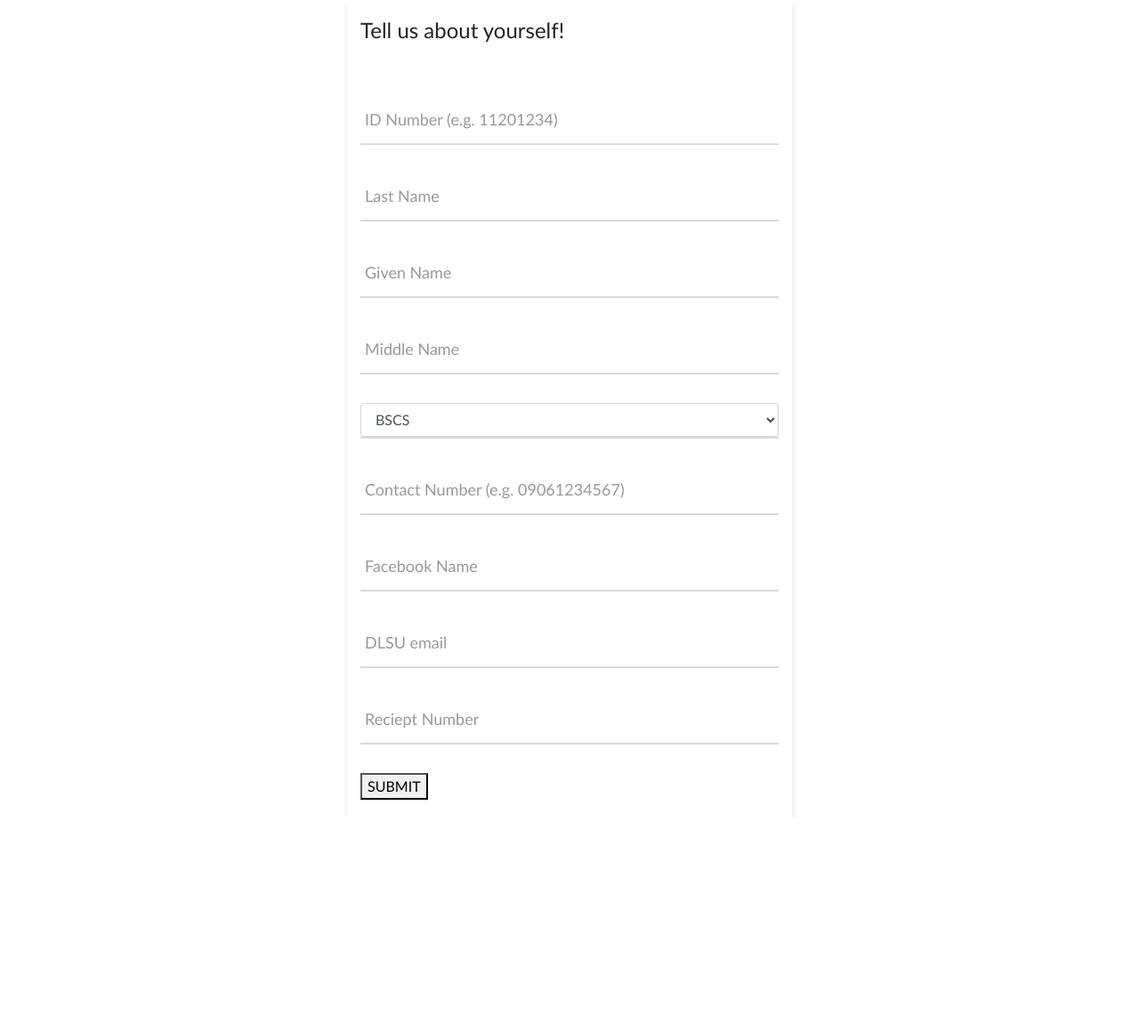
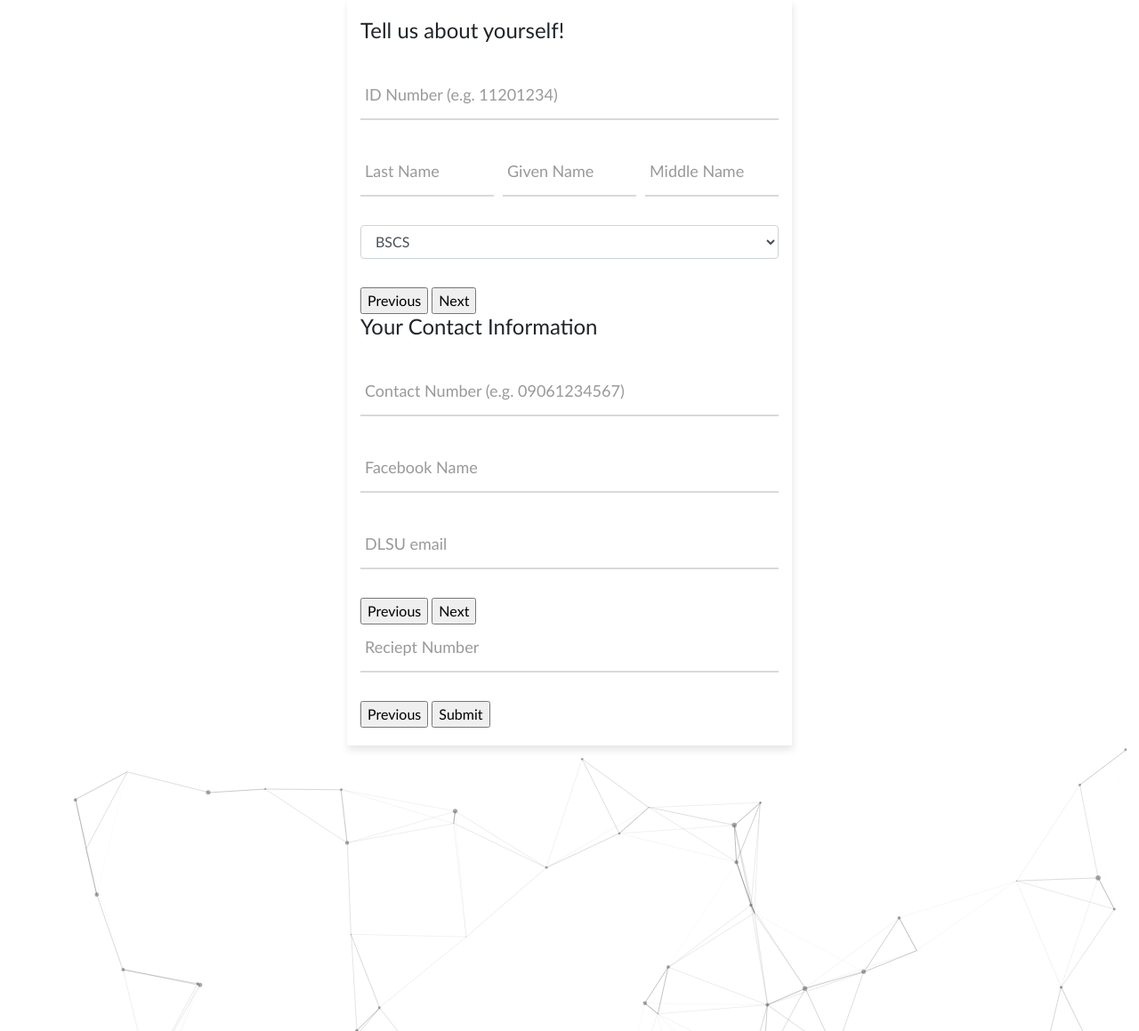
Before and after one commit to XunylYasna/ARW2019, a Node server app: page /register/ in a window 1280 px wide. Shown: the top 1159 px of the page at 89% size. Before the commit the page ends 919 px from the top, so only its background shows below. Run offline with Node 20, Linux system fonts and the light colour scheme; some libraries are stand-ins or nearby versions.

Commit message:
made name inputs inline, added fieldsets

```diff
--- a/public/css/style.css
+++ b/public/css/style.css
@@ -273,4 +273,23 @@
     margin-bottom: 60px;
   }
 
+.inline {
+  display: inline-flex;
+}
+
+.inline div {
+  margin-left: 5px;
+  margin-right: 5px;
+}
+
+.inline div:first-child {
+  margin-left: 0px;
+  margin-right: 5px;
+}
+
+.inline div:last-child {
+  margin-left: 5px;
+  margin-right: 0px;
+}
+
   /* End registration */
--- a/views/register.hbs
+++ b/views/register.hbs
@@ -1,16 +1,16 @@
-<div id="particles-js">
+<div id="particles">
     <div id = "register" class="container">
-        <div class = "brand vertical center">
-            <h4 class = "brand title m-b-60">
+        <form class="register-form validate-form">
+            <fieldset>
+                <h4 class = "brand title m-b-32">
                 Tell us about yourself!
                 </h4>
-
-            <form class="register-form validate-form">
                 <div class="wrap-input validate-input m-b-32" data-validate="Enter your ID Number">
                     <input class="input" type="text" name="id_number">
                     <span class="focus-input" data-placeholder="ID Number (e.g. 11201234)"></span>
                 </div>
 
+                <div class="inline">
                     <div class="wrap-input validate-input m-b-32" data-validate="Enter your Last Name">
                         <input class="input" type="text" name="last_name">
                         <span class="focus-input" data-placeholder="Last Name"></span>
@@ -25,11 +25,9 @@
                         <input class="input" type="text" name="middle_name">
                         <span class="focus-input" data-placeholder="Middle Name"></span>
                     </div>
-                <!--
-                    a.	"BSCS", "BSIT", "BSCS-ST", "BSCS-NE", "BSCS-IST", "BSCS-CSE",
-                    "BS-INSYS", "IET-GD2", "IET-AD2", "IET-GDS", "IET-ADS", "CSS", "BSMSCS", others
-                -->
-                <div class="wrap-input validate-input m-b-32">
+                </div>
+
+                <div class="m-b-32">
                     <select class="form-control" data-live-search="true">
                         <option value="BSCS">BSCS</option>
                         <option value="BSIT">BSIT</option>
@@ -46,7 +44,14 @@
                         <option value="BSMSCS">BSMSCS</option>
                     </select>
                 </div>
+                <input type="button" name="previous" class="previous action-button-previous" value="Previous"/>
+                <input type="button" name="next" class="next action-button" value="Next"/>
+            </fieldset>
 
+            <fieldset>
+                <h4 class = "brand title m-b-32">
+                Your Contact Information
+                </h4>
                 <div class="wrap-input validate-input m-b-32" data-validate="Error msg">
                     <input class="input" type="text" name="contact_number">
                     <span class="focus-input" data-placeholder="Contact Number (e.g. 09061234567)"></span>
@@ -61,18 +66,19 @@
                     <input class="input" type="email" name="dlsu_mail">
                     <span class="focus-input" data-placeholder="DLSU email"></span>
                 </div>
+                <input type="button" name="previous" class="previous action-button-previous" value="Previous"/>
+                <input type="button" name="next" class="next action-button" value="Next"/>
+            </fieldset>
 
+            <fieldset>
                 <div class="wrap-input validate-input m-b-32" data-validate="Error msg">
                     <input class="input" type="text" name="receipt_number">
                     <span class="focus-input" data-placeholder="Reciept Number"></span>
                 </div>
-
-                <button id = "submit-btn" class="brand button">
-                    SUBMIT
-                </button>
+                <input type="button" name="previous" class="previous action-button-previous" value="Previous"/>
+                <input type="submit" name="submit" class="submit action-button" value="Submit"/>
+            </fieldset>
         </form>
-
-        </div>
     </div>
 </div>
 <script src="/js/form.js"></script>
```
Lines whose indentation alone changed are shown as unchanged.
